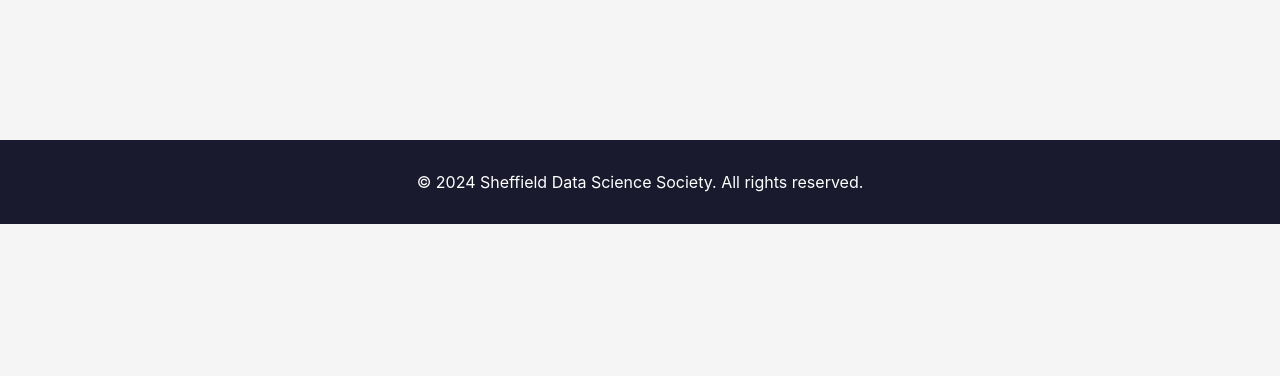
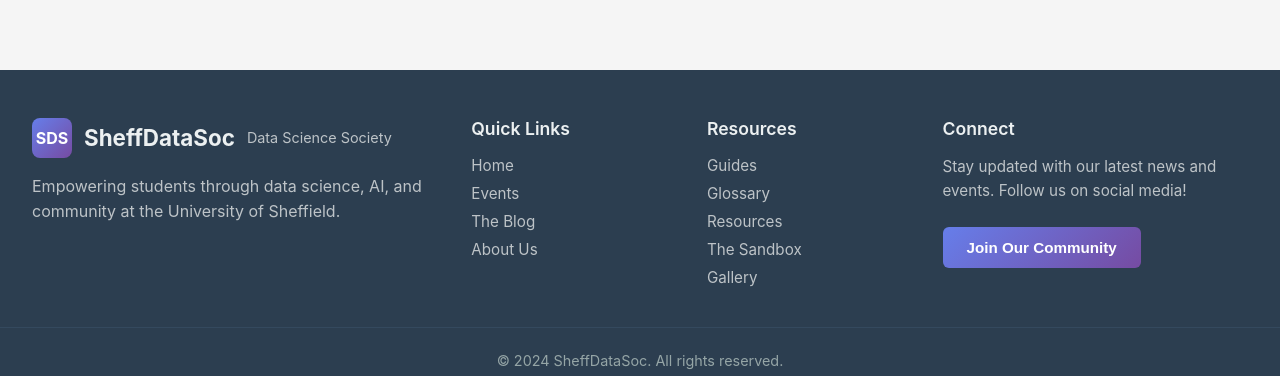
Before and after one commit to sheffdatasoc/SheffDataSoc-Wesbite, a React (Create React App) app: page /guides in a window 1280 px wide. Shown: the part 576-952 px from the top of the page. Before the commit the page ends 800 px from the top, so only its background shows below. Built offline with nearby package versions, Linux system fonts and the light colour scheme; no server answers; the database is empty.

Commit message:
Added footer

```diff
--- a/src/Layout.jsx
+++ b/src/Layout.jsx
@@ -1,16 +1,13 @@
-import React from 'react';
-import NavBar from './components/NavBar';
+import React from "react";
+import NavBar from "./components/NavBar";
+import Footer from "./components/Footer";
 
 function Layout({ children }) {
   return (
     <div className="app">
       <NavBar />
-      <main className="main-content">
-        {children}
-      </main>
-      <footer className="footer">
-        <p>&copy; 2024 Sheffield Data Science Society. All rights reserved.</p>
-      </footer>
+      <main className="main-content">{children}</main>
+      <Footer />
     </div>
   );
 }
--- /dev/null
+++ b/src/components/Footer.jsx
@@ -0,0 +1,89 @@
+import React from "react";
+import { Link } from "react-router-dom";
+
+function Footer() {
+  return (
+    <footer className="site-footer">
+      <div className="footer-container">
+        {/* Company Info Section */}
+        <div className="footer-section">
+          <div className="footer-logo">
+            <div className="logo-icon">SDS</div>
+            <h3>SheffDataSoc</h3>
+            <p>Data Science Society</p>
+          </div>
+          <p className="footer-description">
+            Empowering students through data science, AI, and community at the
+            University of Sheffield.
+          </p>
+        </div>
+
+        {/* Quick Links Section */}
+        <div className="footer-section">
+          <h4>Quick Links</h4>
+          <ul className="footer-links">
+            <li>
+              <Link to="/">Home</Link>
+            </li>
+            <li>
+              <Link to="/events">Events</Link>
+            </li>
+            <li>
+              <Link to="/blog">The Blog</Link>
+            </li>
+            <li>
+              <Link to="/about">About Us</Link>
+            </li>
+          </ul>
+        </div>
+
+        {/* Resources Section */}
+        <div className="footer-section">
+          <h4>Resources</h4>
+          <ul className="footer-links">
+            <li>
+              <Link to="/guides">Guides</Link>
+            </li>
+            <li>
+              <Link to="/glossary">Glossary</Link>
+            </li>
+            <li>
+              <Link to="/resources">Resources</Link>
+            </li>
+            <li>
+              <Link to="/sandbox">The Sandbox</Link>
+            </li>
+            <li>
+              <Link to="/gallery">Gallery</Link>
+            </li>
+          </ul>
+        </div>
+
+        {/* Connect Section */}
+        <div className="footer-section">
+          <h4>Connect</h4>
+          <p className="connect-text">
+            Stay updated with our latest news and events. Follow us on social
+            media!
+          </p>
+          <button
+            className="join-community-btn"
+            onClick={() => {
+              // Placeholder - replace with actual community link
+              window.open("#", "_blank");
+            }}
+          >
+            Join Our Community
+          </button>
+        </div>
+      </div>
+
+      {/* Copyright Section */}
+      <div className="footer-bottom">
+        <p>&copy; 2024 SheffDataSoc. All rights reserved.</p>
+      </div>
+    </footer>
+  );
+}
+
+export default Footer;
--- a/src/index.css
+++ b/src/index.css
@@ -5,8 +5,9 @@
 }
 
 body {
-  font-family: -apple-system, BlinkMacSystemFont, 'Segoe UI', 'Roboto', 'Oxygen',
-    'Ubuntu', 'Cantarell', 'Fira Sans', 'Droid Sans', 'Helvetica Neue', sans-serif;
+  font-family: -apple-system, BlinkMacSystemFont, "Segoe UI", "Roboto", "Oxygen",
+    "Ubuntu", "Cantarell", "Fira Sans", "Droid Sans", "Helvetica Neue",
+    sans-serif;
   -webkit-font-smoothing: antialiased;
   -moz-osx-font-smoothing: grayscale;
   background: #f5f5f5;
@@ -24,7 +25,7 @@
   background: white;
   color: #333;
   padding: 1rem 0;
-  box-shadow: 0 2px 8px rgba(0,0,0,0.08);
+  box-shadow: 0 2px 8px rgba(0, 0, 0, 0.08);
   position: sticky;
   top: 0;
   z-index: 1000;
@@ -121,7 +122,7 @@
   right: 0;
   background: white;
   border-radius: 8px;
-  box-shadow: 0 4px 12px rgba(0,0,0,0.15);
+  box-shadow: 0 4px 12px rgba(0, 0, 0, 0.15);
   min-width: 180px;
   padding: 0.5rem 0;
   list-style: none;
@@ -236,7 +237,7 @@
   padding: 2rem;
   border-radius: 8px;
   text-align: center;
-  box-shadow: 0 2px 8px rgba(0,0,0,0.1);
+  box-shadow: 0 2px 8px rgba(0, 0, 0, 0.1);
   transition: transform 0.2s;
 }
 
@@ -261,7 +262,7 @@
   padding: 3rem;
   border-radius: 8px;
   margin: 3rem 0;
-  box-shadow: 0 2px 8px rgba(0,0,0,0.1);
+  box-shadow: 0 2px 8px rgba(0, 0, 0, 0.1);
 }
 
 .about-preview h2 {
@@ -280,7 +281,7 @@
   background: white;
   padding: 3rem;
   border-radius: 8px;
-  box-shadow: 0 2px 8px rgba(0,0,0,0.1);
+  box-shadow: 0 2px 8px rgba(0, 0, 0, 0.1);
 }
 
 .page h1 {
@@ -289,12 +290,145 @@
 }
 
 /* Footer */
-.footer {
-  background: #1a1a2e;
+.site-footer {
+  background: #2c3e50;
+  color: #ecf0f1;
+  margin-top: 4rem;
+}
+
+.footer-container {
+  max-width: 1400px;
+  margin: 0 auto;
+  padding: 3rem 2rem 2rem;
+  display: grid;
+  grid-template-columns: 2fr 1fr 1fr 1.5fr;
+  gap: 2rem;
+}
+
+.footer-section h3 {
+  color: #ecf0f1;
+  margin-bottom: 0.5rem;
+  font-size: 1.4rem;
+}
+
+.footer-section h4 {
+  color: #ecf0f1;
+  margin-bottom: 1rem;
+  font-size: 1.1rem;
+  font-weight: 600;
+}
+
+.footer-logo {
+  display: flex;
+  align-items: center;
+  gap: 0.75rem;
+  margin-bottom: 1rem;
+}
+
+.footer-logo .logo-icon {
+  background: linear-gradient(135deg, #667eea 0%, #764ba2 100%);
   color: white;
+  width: 40px;
+  height: 40px;
+  border-radius: 8px;
+  display: flex;
+  align-items: center;
+  justify-content: center;
+  font-weight: bold;
+  font-size: 1rem;
+}
+
+.footer-logo h3 {
+  margin: 0;
+  color: #ecf0f1;
+}
+
+.footer-logo p {
+  margin: 0;
+  color: #bdc3c7;
+  font-size: 0.9rem;
+}
+
+.footer-description {
+  color: #bdc3c7;
+  line-height: 1.6;
+  margin-bottom: 0;
+}
+
+.footer-links {
+  list-style: none;
+  padding: 0;
+}
+
+.footer-links li {
+  margin-bottom: 0.5rem;
+}
+
+.footer-links a {
+  color: #bdc3c7;
+  text-decoration: none;
+  transition: color 0.3s ease;
+  font-size: 0.95rem;
+}
+
+.footer-links a:hover {
+  color: #667eea;
+}
+
+.connect-text {
+  color: #bdc3c7;
+  line-height: 1.6;
+  margin-bottom: 1.5rem;
+  font-size: 0.95rem;
+}
+
+.join-community-btn {
+  background: linear-gradient(135deg, #667eea 0%, #764ba2 100%);
+  color: white;
+  border: none;
+  padding: 0.75rem 1.5rem;
+  border-radius: 6px;
+  font-weight: 600;
+  cursor: pointer;
+  transition: transform 0.2s ease, box-shadow 0.2s ease;
+  font-size: 0.95rem;
+}
+
+.join-community-btn:hover {
+  transform: translateY(-2px);
+  box-shadow: 0 4px 12px rgba(102, 126, 234, 0.3);
+}
+
+.footer-bottom {
+  border-top: 1px solid #34495e;
+  padding: 1.5rem 2rem;
   text-align: center;
-  padding: 2rem;
-  margin-top: 4rem;
+}
+
+.footer-bottom p {
+  color: #95a5a6;
+  margin: 0;
+  font-size: 0.9rem;
+}
+
+/* Responsive Footer */
+@media (max-width: 1024px) {
+  .footer-container {
+    grid-template-columns: 1fr 1fr;
+    gap: 2rem;
+  }
+}
+
+@media (max-width: 768px) {
+  .footer-container {
+    grid-template-columns: 1fr;
+    gap: 2rem;
+    padding: 2rem 1rem 1.5rem;
+  }
+
+  .footer-bottom {
+    padding: 1rem;
+  }
 }
 
 /* Sandbox Page Styling */
@@ -425,7 +559,7 @@
   background: white;
   border-radius: 12px;
   padding: 2rem;
-  box-shadow: 0 2px 8px rgba(0,0,0,0.1);
+  box-shadow: 0 2px 8px rgba(0, 0, 0, 0.1);
   transition: transform 0.2s, box-shadow 0.2s;
   display: flex;
   flex-direction: column;
@@ -434,7 +568,7 @@
 
 .project-card:hover {
   transform: translateY(-4px);
-  box-shadow: 0 8px 24px rgba(0,0,0,0.15);
+  box-shadow: 0 8px 24px rgba(0, 0, 0, 0.15);
 }
 
 .project-card-header {
@@ -542,13 +676,13 @@
   background: white;
   border-radius: 12px;
   padding: 1.5rem;
-  box-shadow: 0 2px 8px rgba(0,0,0,0.1);
+  box-shadow: 0 2px 8px rgba(0, 0, 0, 0.1);
   transition: transform 0.2s, box-shadow 0.2s;
 }
 
 .event-card:hover {
   transform: translateY(-4px);
-  box-shadow: 0 4px 16px rgba(0,0,0,0.15);
+  box-shadow: 0 4px 16px rgba(0, 0, 0, 0.15);
 }
 
 .event-header {
@@ -621,13 +755,13 @@
   background: white;
   border-radius: 12px;
   padding: 1.5rem;
-  box-shadow: 0 2px 8px rgba(0,0,0,0.1);
+  box-shadow: 0 2px 8px rgba(0, 0, 0, 0.1);
   transition: transform 0.2s, box-shadow 0.2s;
 }
 
 .project-card:hover {
   transform: translateY(-4px);
-  box-shadow: 0 4px 16px rgba(0,0,0,0.15);
+  box-shadow: 0 4px 16px rgba(0, 0, 0, 0.15);
 }
 
 .project-header {
@@ -705,13 +839,13 @@
   background: white;
   border-radius: 12px;
   overflow: hidden;
-  box-shadow: 0 2px 8px rgba(0,0,0,0.1);
+  box-shadow: 0 2px 8px rgba(0, 0, 0, 0.1);
   transition: transform 0.2s, box-shadow 0.2s;
 }
 
 .blog-card:hover {
   transform: translateY(-4px);
-  box-shadow: 0 4px 16px rgba(0,0,0,0.15);
+  box-shadow: 0 4px 16px rgba(0, 0, 0, 0.15);
 }
 
 .blog-image {
@@ -783,8 +917,12 @@
 }
 
 @keyframes spin {
-  0% { transform: rotate(0deg); }
-  100% { transform: rotate(360deg); }
+  0% {
+    transform: rotate(0deg);
+  }
+  100% {
+    transform: rotate(360deg);
+  }
 }
 
 .error-message {
```
